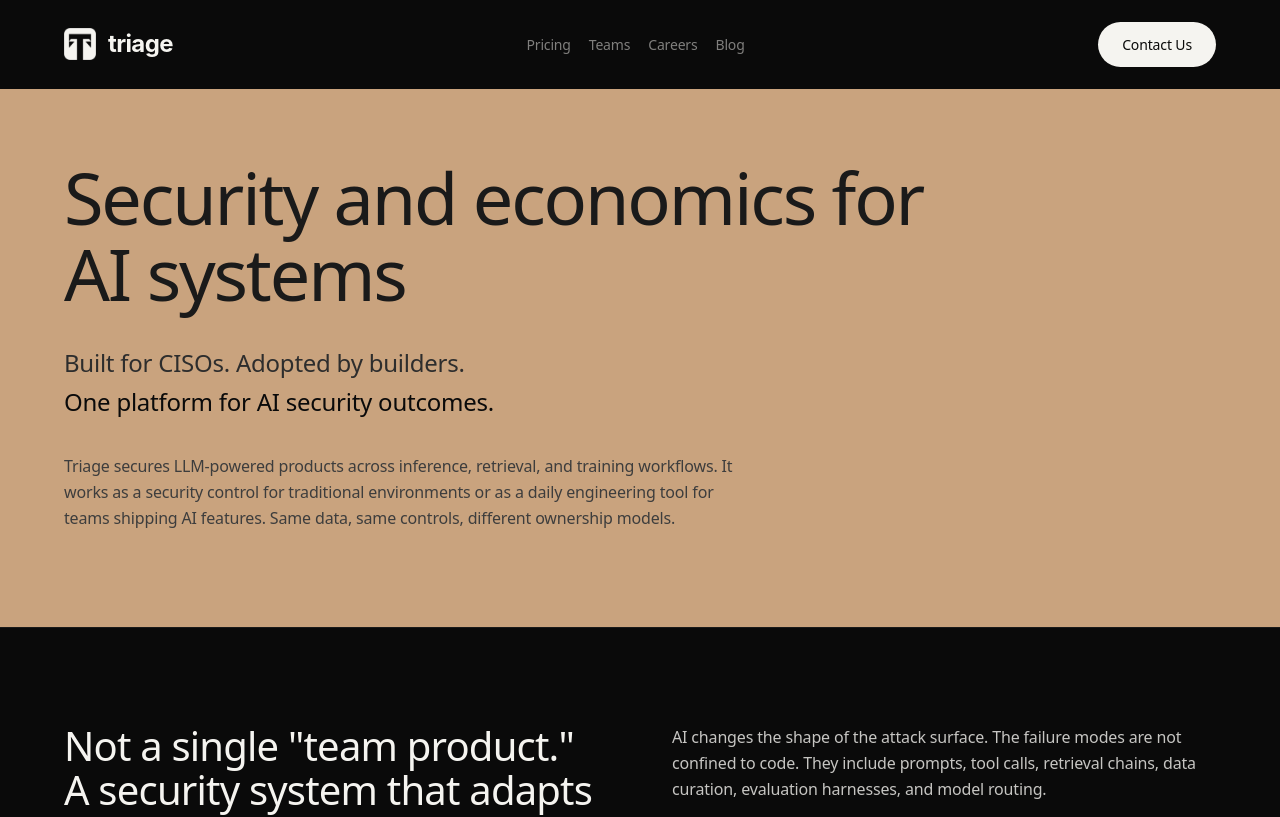
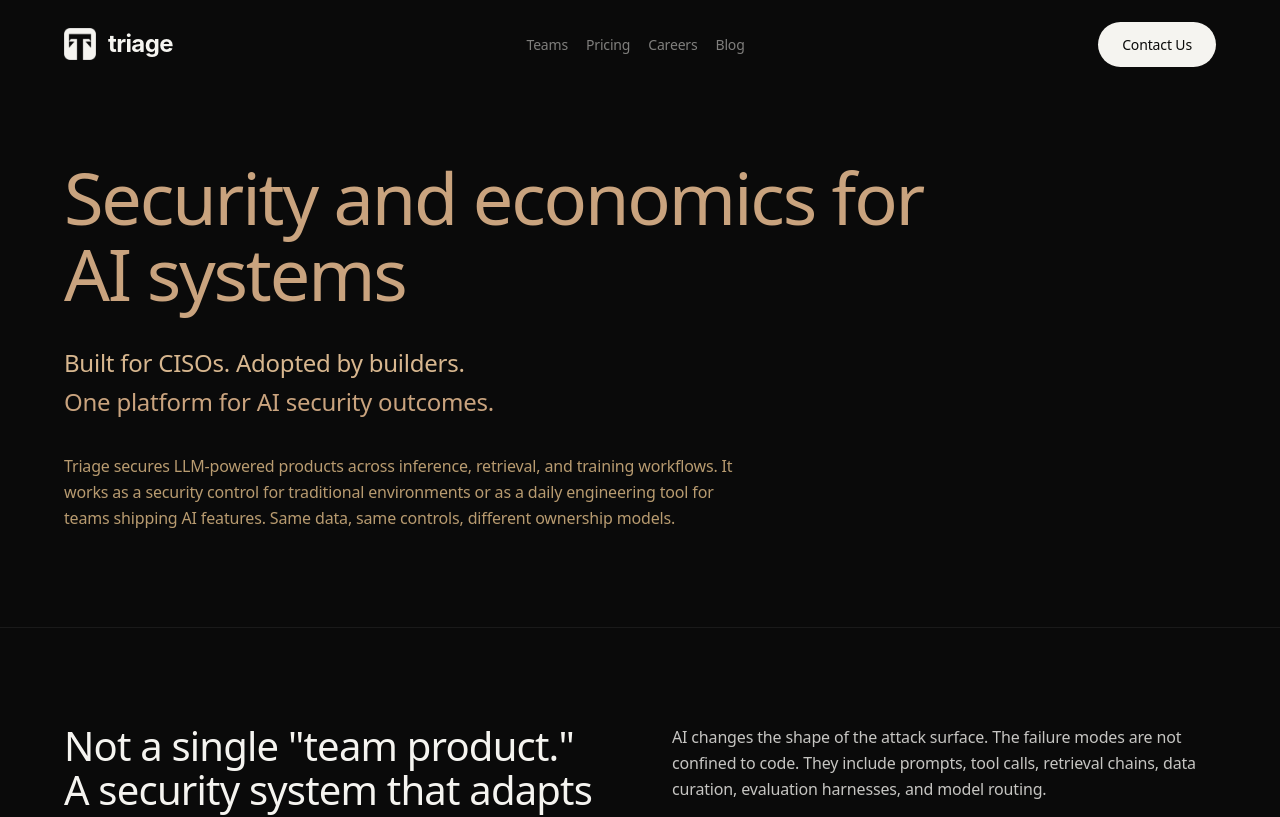
Before and after one commit to srivastavanik/triage-front, a Next.js app: page /teams in a window 1280 px wide. Shown: the top 817 px of the page. Built offline with nearby package versions, Linux system fonts and the light colour scheme.

Commit message:
Teams hero: black bg with tan text, reorder nav (Teams first)

```diff
--- a/app/teams/page.tsx
+++ b/app/teams/page.tsx
@@ -128,8 +128,8 @@ export default function TeamsPage() {
     <main className="min-h-screen bg-[#000000] text-[#f5f4f0] font-sans selection:bg-[#C9A37E] selection:text-[#000000]">
       <SiteNav />
 
-      {/* Hero Section with Tan Background */}
-      <section className="pt-40 pb-24 relative bg-[#C9A37E]">
+      {/* Hero Section */}
+      <section className="pt-40 pb-24 relative bg-[#0a0a0a]">
         <div className="container-max relative z-10">
           <motion.div
             initial={{ opacity: 0, y: 20 }}
@@ -137,15 +137,15 @@ export default function TeamsPage() {
             transition={{ duration: 0.6 }}
             className="max-w-4xl"
           >
-            <h1 className="text-[48px] lg:text-[72px] font-normal leading-[1.05] tracking-[-0.03em] mb-8 text-[#1a1a1a]">
+            <h1 className="text-[48px] lg:text-[72px] font-normal leading-[1.05] tracking-[-0.03em] mb-8 text-[#C9A37E]">
               Security and economics for AI systems
             </h1>
-            <p className="text-[20px] lg:text-[24px] leading-relaxed max-w-2xl mb-8 text-[#2d2d2d]">
+            <p className="text-[20px] lg:text-[24px] leading-relaxed max-w-2xl mb-8 text-[#d8b78f]">
               Built for CISOs. Adopted by builders. <br />
-              <span className="text-[#0a0a0a] font-medium">One platform for AI security outcomes.</span>
+              <span className="text-[#C9A37E] font-medium">One platform for AI security outcomes.</span>
             </p>
 
-            <p className="text-[16px] leading-relaxed max-w-2xl text-[#3d3d3d]">
+            <p className="text-[16px] leading-relaxed max-w-2xl text-[#b89b70]">
               Triage secures LLM-powered products across inference, retrieval, and training workflows. It works as a security control for traditional environments or as a daily engineering tool for teams shipping AI features. Same data, same controls, different ownership models.
             </p>
           </motion.div>
--- a/components/SiteNav.tsx
+++ b/components/SiteNav.tsx
@@ -10,8 +10,8 @@ type SiteNavProps = {
 };
 
 const LINKS = [
+  { href: '/teams', label: 'Teams' },
   { href: '/pricing', label: 'Pricing' },
-  { href: '/teams', label: 'Teams' },
   { href: '/careers', label: 'Careers' },
   { href: '/blog', label: 'Blog' },
 ];
```
